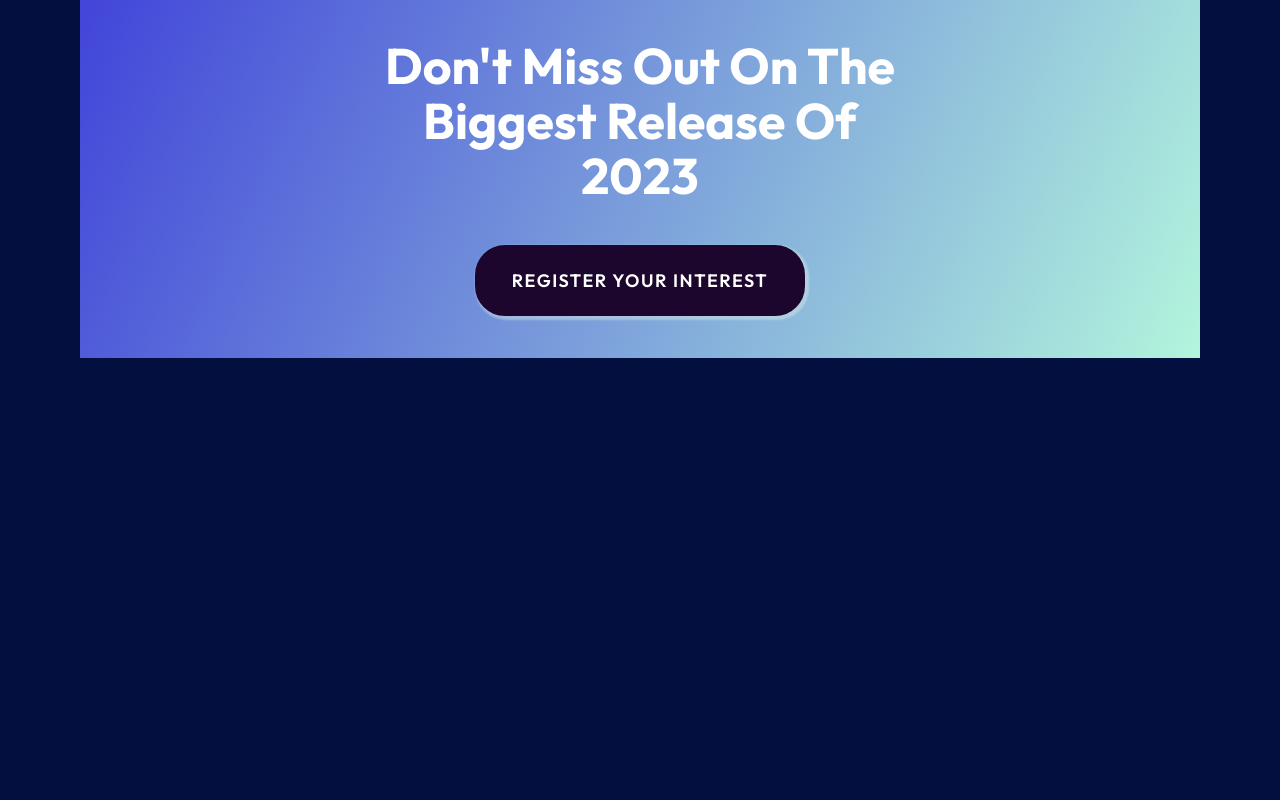
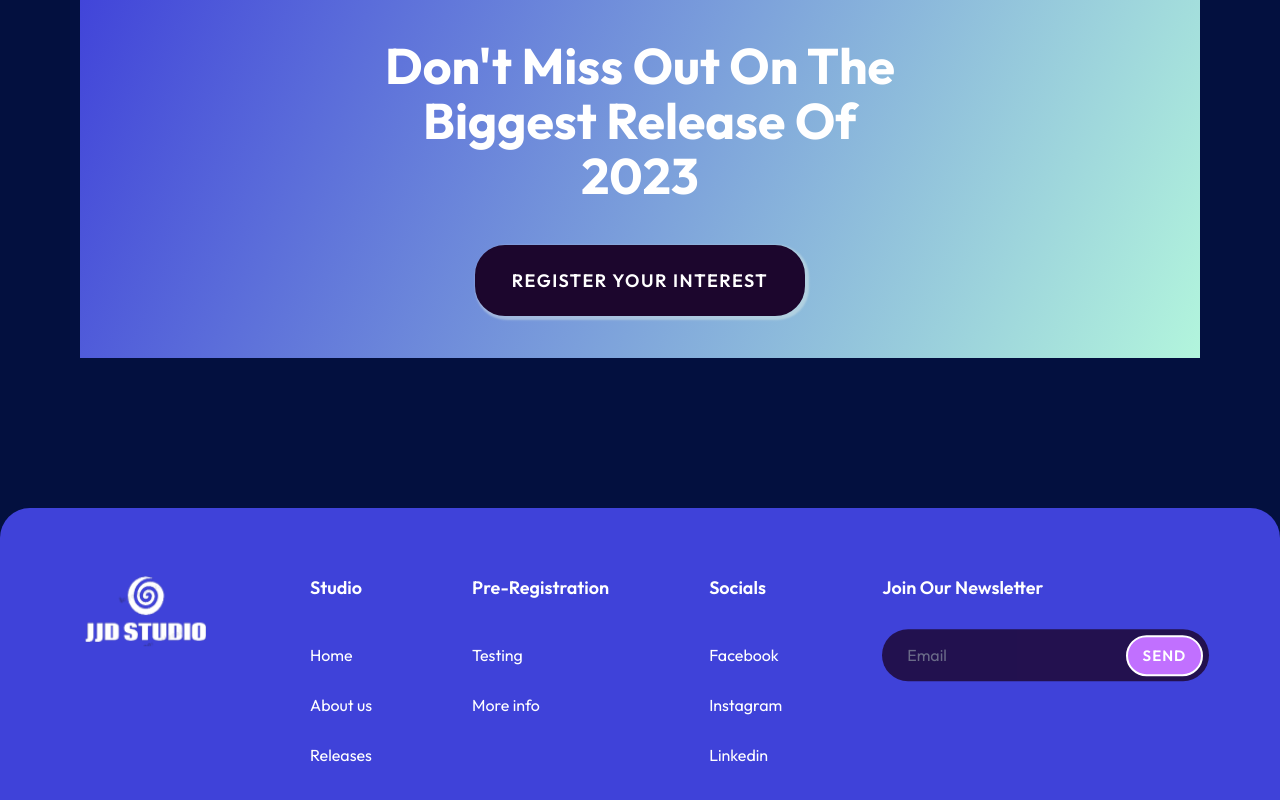
Before and after one commit to Bobsters6666/JJD-Studio, a React (Vite) app in the folder client/: page / in a window 1280 px wide. Shown: the part 3954-4754 px from the top of the page. Before the commit the page ends 4312 px from the top, so only its background shows below. Built offline with nearby package versions, Linux system fonts and the light colour scheme.

Commit message:
added footer

```diff
--- a/client/src/App.css
+++ b/client/src/App.css
@@ -10,7 +10,7 @@ body {
   user-select: none;
 }
 
-body>div {
+.desktop {
   width: 1120px;
   margin: 0 auto;
 }
@@ -43,6 +43,13 @@ h4 {
   letter-spacing: 1.7px;
 }
 
+h5 {
+  font-family: var(--ff-heading);
+  font-size: 18px;
+  font-weight: 600;
+  text-transform: capitalize;
+}
+
 p {
   font-family: var(--ff-body);
   font-size: 17px;
--- a/client/src/App.tsx
+++ b/client/src/App.tsx
@@ -6,6 +6,7 @@ import Intro from './home/intro'
 import Design from './home/design'
 import Release from './home/release'
 import Message from './home/message'
+import Footer from './footer'
 
 function App() {
   return (
@@ -22,6 +23,7 @@ function App() {
             <Message />
           </>} />
         </Routes>
+        <Footer />
       </Router>
     </>
   )
--- /dev/null
+++ b/client/src/footer/index.css
@@ -0,0 +1,69 @@
+.footer {
+  margin-top: 150px;
+  height: 350px;
+  background-color: var(--violet);
+  width: 100vw !important;
+  display: grid;
+  place-content: center;
+  border-top-left-radius: 30px;
+  border-top-right-radius: 30px;
+}
+
+.footer>div {
+  display: flex;
+  align-items: top;
+  gap: 100px;
+  transform: translateY(-8%)
+}
+
+.footer>div>div {
+  display: flex;
+  flex-direction: column;
+}
+
+.footer>div>img {
+  width: 130px;
+  height: 70px;
+  padding-top: 30px;
+}
+
+.footer ul {
+  list-style: none;
+  display: flex;
+  flex-direction: column;
+  gap: 30px;
+  padding: 0;
+}
+
+.footer ul li a {
+  text-decoration: none;
+  color: var(--white);
+  font-family: var(--ff-heading);
+}
+
+.send-email {
+  position: relative;
+}
+
+.send-email input {
+  width: 300px;
+  height: 50px;
+  position: absolute;
+  background-color: var(--darkestblue);
+  border: none;
+  opacity: 0.8;
+  border-radius: 30px;
+  padding-left: 25px;
+  color: var(--white);
+  font-family: var(--ff-heading);
+  font-size: 16px;
+}
+
+.send-email button {
+  position: absolute;
+  font-size: 15px;
+  padding: 9px 15px;
+  letter-spacing: 1px;
+  right: -160px;
+  top: 6px;
+}
--- /dev/null
+++ b/client/src/footer/index.tsx
@@ -0,0 +1,47 @@
+import './index.css'
+import Logo from '../assets/logo.png'
+import { useRef } from 'react'
+
+const Footer = () => {
+  const emailRef = useRef(null)
+
+  return (
+    <div className='footer'>
+      <div className='desktop'>
+        <img src={Logo} alt="" className="src" />
+        <div>
+          <h5>studio</h5>
+          <ul>
+            <li><a href="#">Home</a></li>
+            <li><a href="#">About us</a></li>
+            <li><a href="#">Releases</a></li>
+          </ul>
+        </div>
+        <div>
+          <h5>pre-registration</h5>
+          <ul>
+            <li><a href="#">Testing</a></li>
+            <li><a href="#">More info</a></li>
+          </ul>
+        </div>
+        <div>
+          <h5>Socials</h5>
+          <ul>
+            <li><a href="#">Facebook</a></li>
+            <li><a href="#">Instagram</a></li>
+            <li><a href="#">Linkedin</a></li>
+          </ul>
+        </div>
+        <div>
+          <h5>join our newsletter</h5>
+          <div className='send-email'>
+            <input type="email" name="email" placeholder='Email' ref={emailRef}></input>
+            <button>Send</button>
+          </div>
+        </div>
+      </div>
+    </div>
+  )
+}
+
+export default Footer
--- a/client/src/home/design/index.tsx
+++ b/client/src/home/design/index.tsx
@@ -2,7 +2,7 @@ import './index.css'
 
 const Design = () => {
   return (
-    <div className="design">
+    <div className="design desktop">
       <div>
         <h2>Our Design Procedure</h2>
         <div className="boxes-container">
--- a/client/src/home/hero/index.tsx
+++ b/client/src/home/hero/index.tsx
@@ -4,7 +4,7 @@ import arrowDown from '../../assets/icons/arrow-down.svg'
 
 const Hero = () => {
   return (
-    <div className='hero'>
+    <div className='hero desktop'>
       <div>
         <h1 className='h1'>JJD STUDIO</h1>
         <h4>the best gaming studio in town, <br />lorem ipsum dorjt ipsum</h4>
--- a/client/src/home/intro/index.tsx
+++ b/client/src/home/intro/index.tsx
@@ -4,7 +4,7 @@ import Rocket from '../../assets/Saly-43.png'
 
 const Intro = () => {
   return (
-    <div className='intro' id="intro">
+    <div className='intro desktop' id="intro">
       <div>
         <img src={Rocket} alt="" className="src" draggable="false" />
         <div className='intro-rightside'>
--- a/client/src/home/message/index.tsx
+++ b/client/src/home/message/index.tsx
@@ -2,7 +2,7 @@ import './index.css'
 
 const Message = () => {
   return (
-    <div className='message'>
+    <div className='message desktop'>
       <div>
         <h2>Don't miss out on the biggest release of 2023</h2>
         <button>Register your interest</button>
--- a/client/src/home/release/index.tsx
+++ b/client/src/home/release/index.tsx
@@ -3,7 +3,7 @@ import Meta from '../../assets/Saly-19.png'
 
 const Release = () => {
   return (
-    <div className='release' id="release">
+    <div className='release desktop' id="release">
       <h2 className='sub-heading'>What to Expect?</h2>
       <div>
         <div className='releases-leftside'>
```
